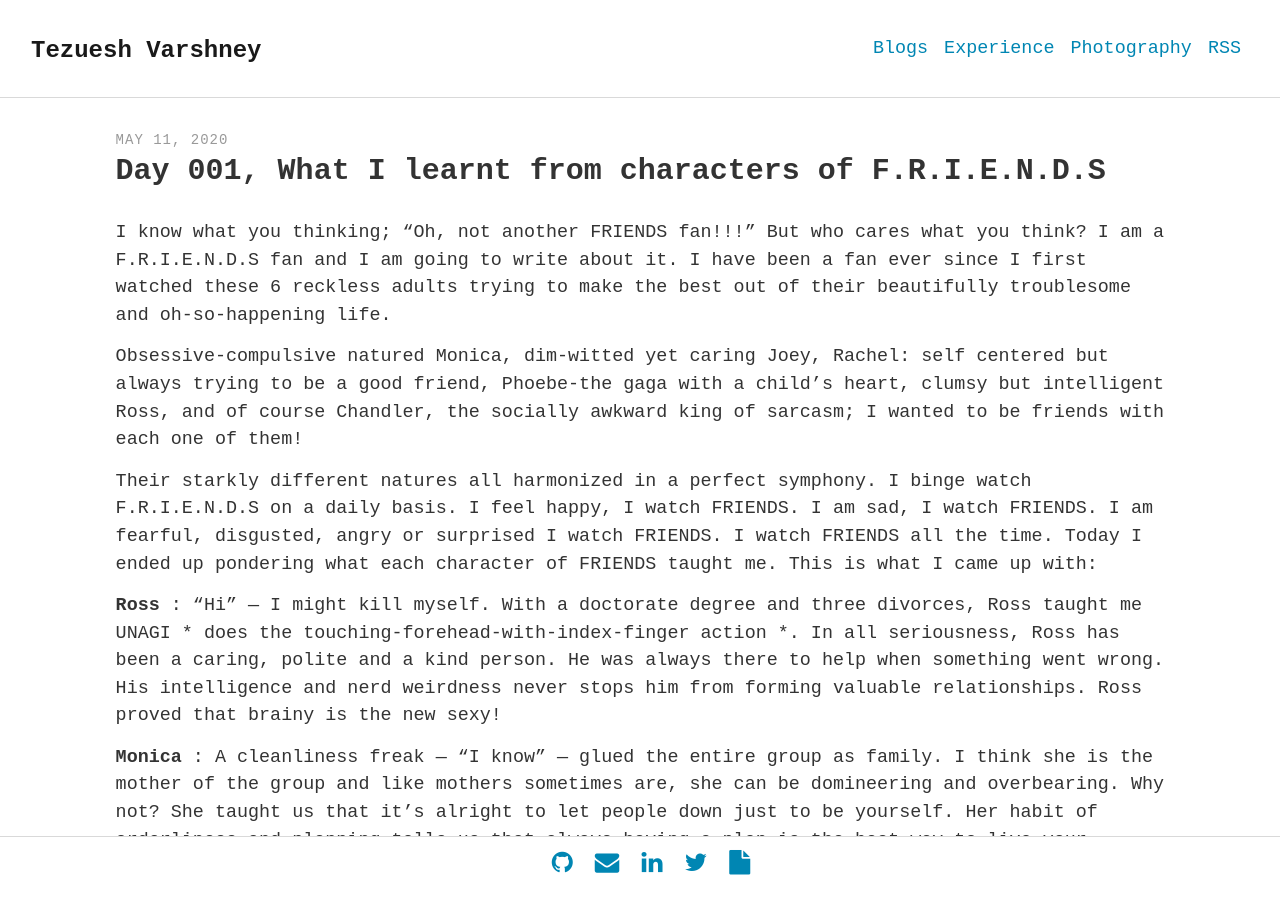
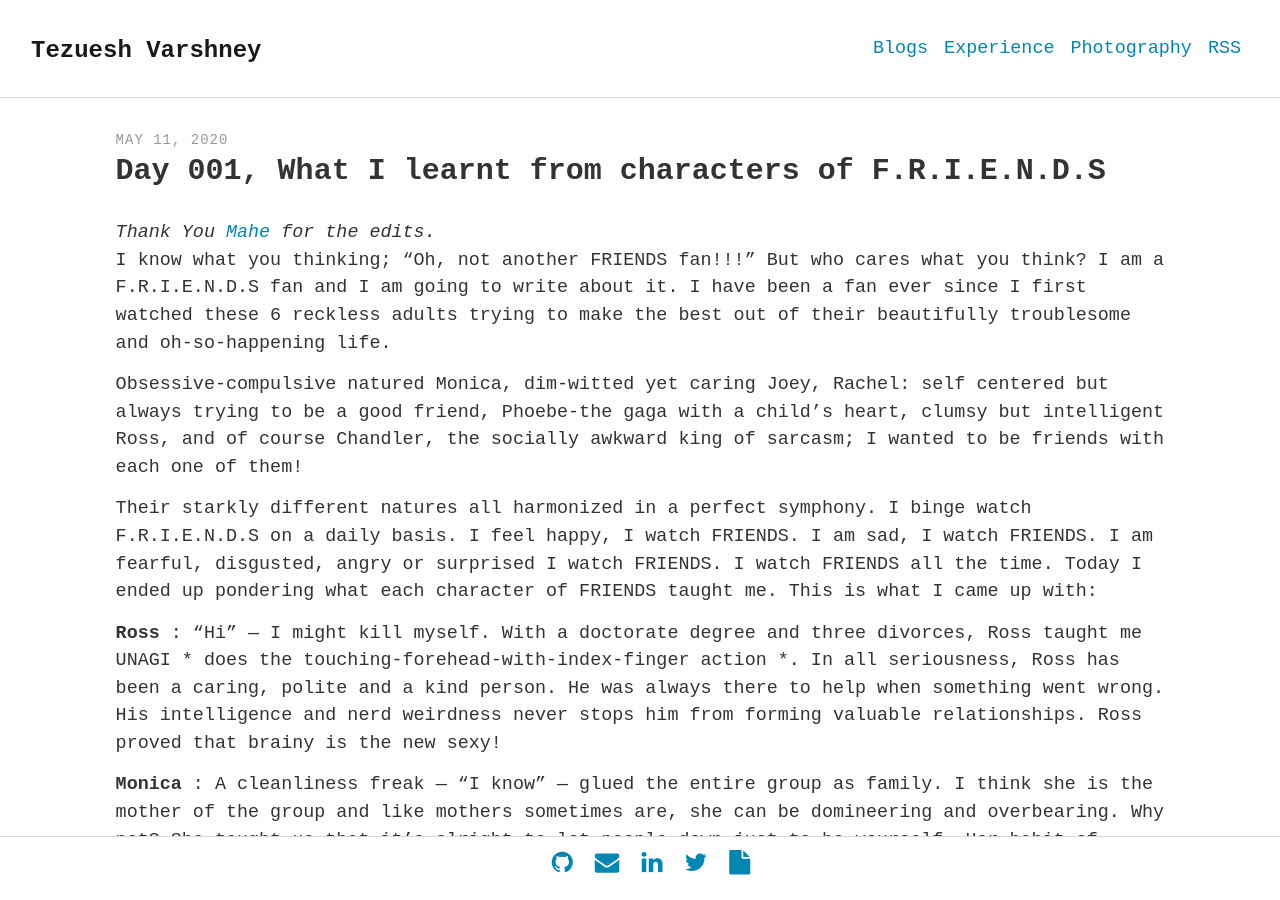
Before and after one commit to square-1111/square-1111.github.io, a Jekyll site: the page built from _posts/2020-05-11-What-i-learnt-from-friends.md, in a window 1280 px wide and 900 px high. Built offline with Jekyll 4.4.1, drawn with Linux system fonts in a browser that asks for light colours; some web fonts are replaced.

Commit message:
Credit : Day1

```diff
--- a/_posts/2020-05-11-What-i-learnt-from-friends.md
+++ b/_posts/2020-05-11-What-i-learnt-from-friends.md
@@ -5,6 +5,8 @@
 description: "What I learnt from characters of FRIENDS"
 keywords: "Friends"
 ---
+
+*Thank You [Mahe](https://twitter.com/IramMahe) for the edits.*
 I know what you thinking; "Oh, not another FRIENDS fan!!!" But who cares what you think? I am a F.R.I.E.N.D.S fan and I am going to write about it.  I have been a fan ever since I first watched these 6 reckless adults trying to make the best out of their beautifully troublesome and oh-so-happening life.
 
 Obsessive-compulsive natured Monica, dim-witted yet caring Joey, Rachel: self centered but always trying to be a good friend, Phoebe-the gaga with a child's heart, clumsy but intelligent Ross, and of course Chandler, the socially awkward king of sarcasm; I wanted to be friends with each one of them!
```
